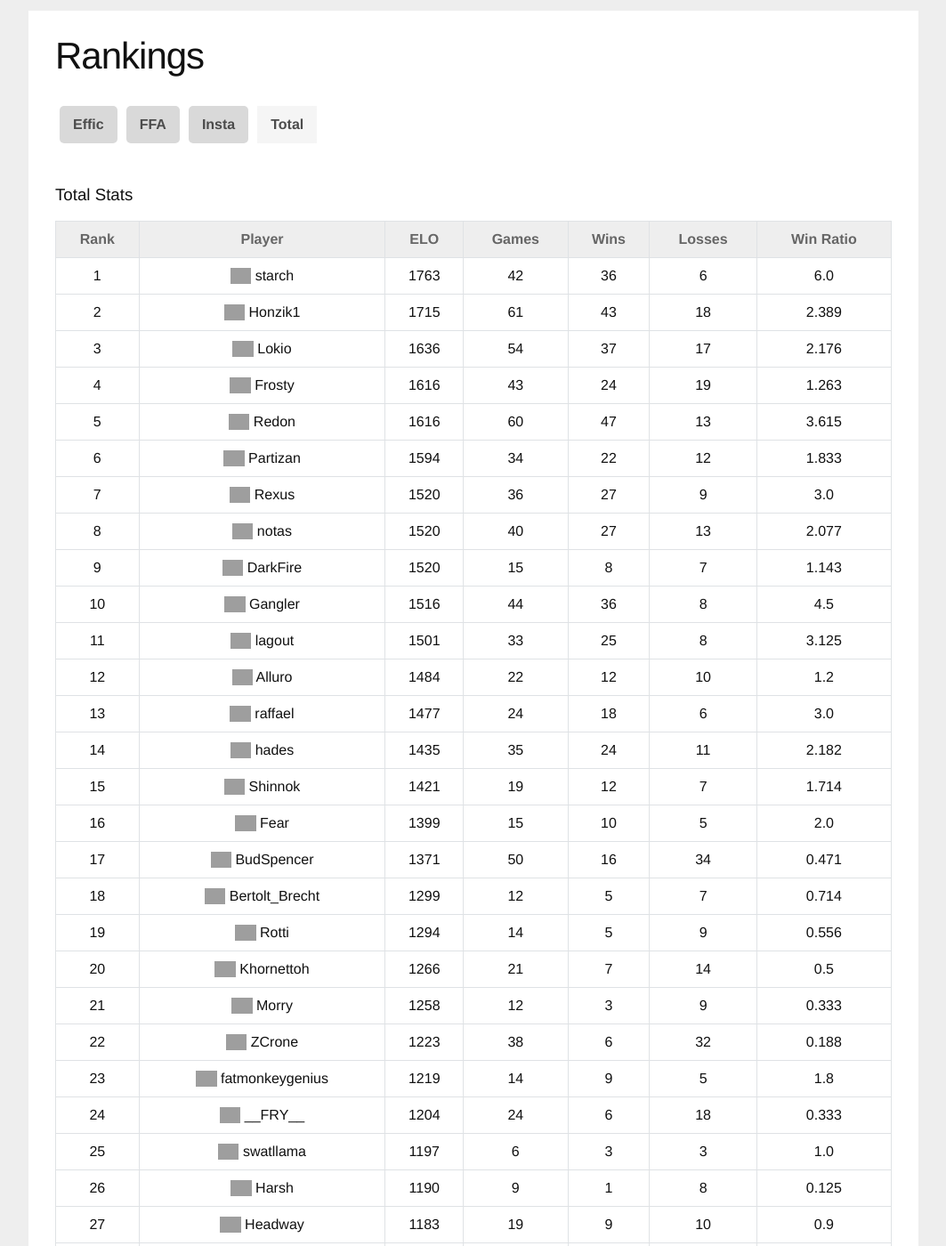
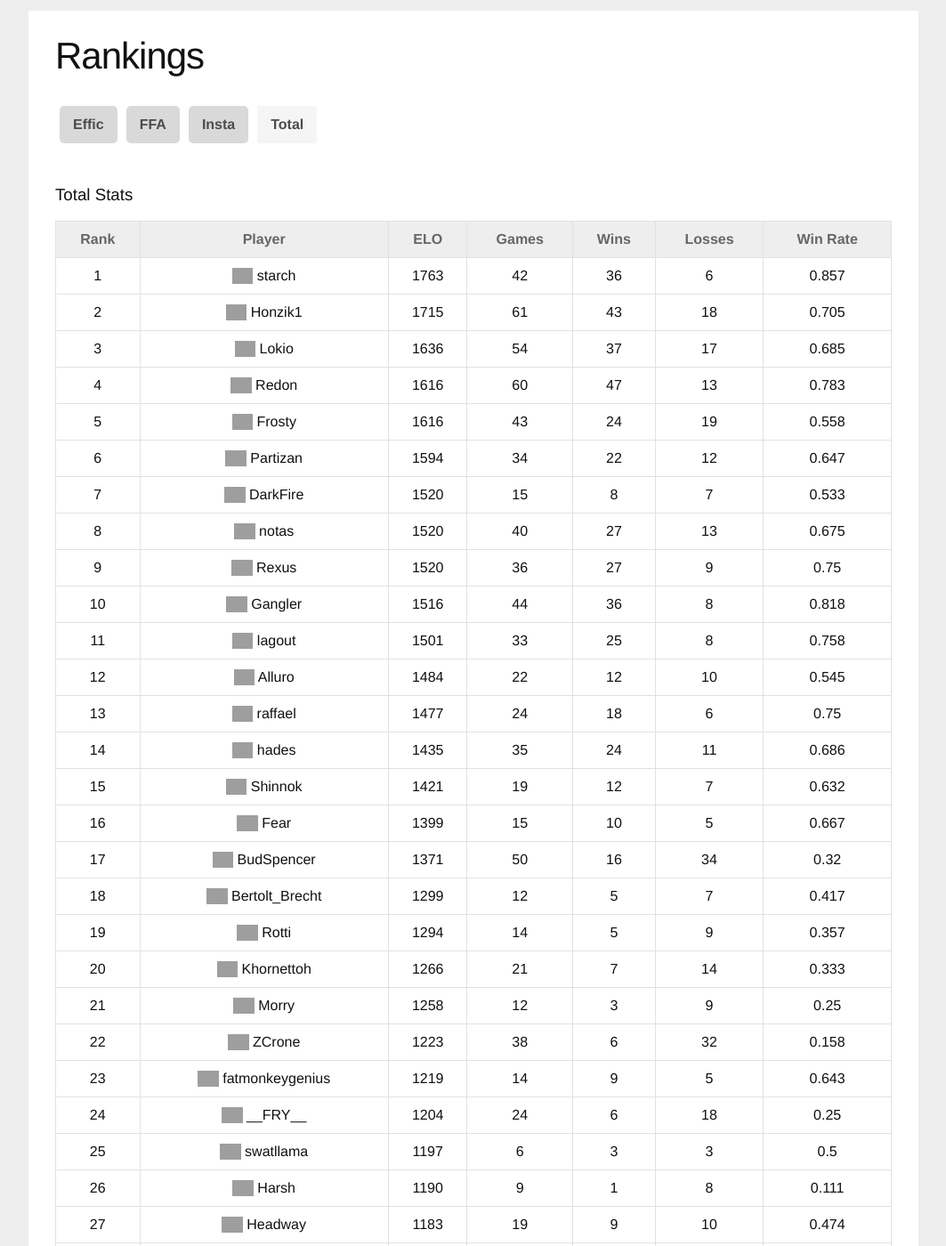
Before and after one commit to sauerduels/website, a Jekyll site: the page built from _rankings/total.html, in a window 1280 px wide and 1400 px high, scrolled down 194 px, cut to the strip 0-1400 px from the top of the window. Shown: the whole strip at 89% size, without its empty margins (108-1171 px from the left). Built offline with Jekyll 4.4.1, drawn with Linux system fonts in a browser that asks for light colours; some of the changed text lies outside the part shown; grey boxes are pictures that could not be loaded.

Commit message:
Replace Ratio with Rate and update data appropriately

```diff
--- a/_data/total/stats.yml
+++ b/_data/total/stats.yml
@@ -5,369 +5,369 @@
   games: 42
   wins: 36
   losses: 6
-  win_ratio: 6.000
+  win_rate: 0.857
 - rank: 2
   name: 'Honzik1'
   elo: 1715
   games: 61
   wins: 43
   losses: 18
-  win_ratio: 2.389
+  win_rate: 0.705
 - rank: 3
   name: 'Lokio'
   elo: 1636
   games: 54
   wins: 37
   losses: 17
-  win_ratio: 2.176
+  win_rate: 0.685
 - rank: 4
+  name: 'Redon'
+  elo: 1616
+  games: 60
+  wins: 47
+  losses: 13
+  win_rate: 0.783
+- rank: 5
   name: 'Frosty'
   elo: 1616
   games: 43
   wins: 24
   losses: 19
-  win_ratio: 1.263
-- rank: 5
-  name: 'Redon'
-  elo: 1616
-  games: 60
-  wins: 47
-  losses: 13
-  win_ratio: 3.615
+  win_rate: 0.558
 - rank: 6
   name: 'Partizan'
   elo: 1594
   games: 34
   wins: 22
   losses: 12
-  win_ratio: 1.833
+  win_rate: 0.647
 - rank: 7
-  name: 'Rexus'
+  name: 'DarkFire'
   elo: 1520
-  games: 36
-  wins: 27
-  losses: 9
-  win_ratio: 3.000
+  games: 15
+  wins: 8
+  losses: 7
+  win_rate: 0.533
 - rank: 8
   name: 'notas'
   elo: 1520
   games: 40
   wins: 27
   losses: 13
-  win_ratio: 2.077
+  win_rate: 0.675
 - rank: 9
-  name: 'DarkFire'
+  name: 'Rexus'
   elo: 1520
-  games: 15
-  wins: 8
-  losses: 7
-  win_ratio: 1.143
+  games: 36
+  wins: 27
+  losses: 9
+  win_rate: 0.750
 - rank: 10
   name: 'Gangler'
   elo: 1516
   games: 44
   wins: 36
   losses: 8
-  win_ratio: 4.500
+  win_rate: 0.818
 - rank: 11
   name: 'lagout'
   elo: 1501
   games: 33
   wins: 25
   losses: 8
-  win_ratio: 3.125
+  win_rate: 0.758
 - rank: 12
   name: 'Alluro'
   elo: 1484
   games: 22
   wins: 12
   losses: 10
-  win_ratio: 1.200
+  win_rate: 0.545
 - rank: 13
   name: 'raffael'
   elo: 1477
   games: 24
   wins: 18
   losses: 6
-  win_ratio: 3.000
+  win_rate: 0.750
 - rank: 14
   name: 'hades'
   elo: 1435
   games: 35
   wins: 24
   losses: 11
-  win_ratio: 2.182
+  win_rate: 0.686
 - rank: 15
   name: 'Shinnok'
   elo: 1421
   games: 19
   wins: 12
   losses: 7
-  win_ratio: 1.714
+  win_rate: 0.632
 - rank: 16
   name: 'Fear'
   elo: 1399
   games: 15
   wins: 10
   losses: 5
-  win_ratio: 2.000
+  win_rate: 0.667
 - rank: 17
   name: 'BudSpencer'
   elo: 1371
   games: 50
   wins: 16
   losses: 34
-  win_ratio: 0.471
+  win_rate: 0.320
 - rank: 18
   name: 'Bertolt_Brecht'
   elo: 1299
   games: 12
   wins: 5
   losses: 7
-  win_ratio: 0.714
+  win_rate: 0.417
 - rank: 19
   name: 'Rotti'
   elo: 1294
   games: 14
   wins: 5
   losses: 9
-  win_ratio: 0.556
+  win_rate: 0.357
 - rank: 20
   name: 'Khornettoh'
   elo: 1266
   games: 21
   wins: 7
   losses: 14
-  win_ratio: 0.500
+  win_rate: 0.333
 - rank: 21
   name: 'Morry'
   elo: 1258
   games: 12
   wins: 3
   losses: 9
-  win_ratio: 0.333
+  win_rate: 0.250
 - rank: 22
   name: 'ZCrone'
   elo: 1223
   games: 38
   wins: 6
   losses: 32
-  win_ratio: 0.188
+  win_rate: 0.158
 - rank: 23
   name: 'fatmonkeygenius'
   elo: 1219
   games: 14
   wins: 9
   losses: 5
-  win_ratio: 1.800
+  win_rate: 0.643
 - rank: 24
   name: '__FRY__'
   elo: 1204
   games: 24
   wins: 6
   losses: 18
-  win_ratio: 0.333
+  win_rate: 0.250
 - rank: 25
   name: 'swatllama'
   elo: 1197
   games: 6
   wins: 3
   losses: 3
-  win_ratio: 1.000
+  win_rate: 0.500
 - rank: 26
   name: 'Harsh'
   elo: 1190
   games: 9
   wins: 1
   losses: 8
-  win_ratio: 0.125
+  win_rate: 0.111
 - rank: 27
   name: 'Headway'
   elo: 1183
   games: 19
   wins: 9
   losses: 10
-  win_ratio: 0.900
+  win_rate: 0.474
 - rank: 28
   name: 'Aiurz'
   elo: 1179
   games: 7
   wins: 4
   losses: 3
-  win_ratio: 1.333
+  win_rate: 0.571
 - rank: 29
   name: 'Josh22'
   elo: 1178
   games: 12
   wins: 2
   losses: 10
-  win_ratio: 0.200
+  win_rate: 0.167
 - rank: 30
   name: 'h8'
   elo: 1175
   games: 27
   wins: 4
   losses: 23
-  win_ratio: 0.174
+  win_rate: 0.148
 - rank: 31
   name: 'Jawer'
   elo: 1161
   games: 7
   wins: 3
   losses: 4
-  win_ratio: 0.750
+  win_rate: 0.429
 - rank: 32
   name: 'Shikijo'
   elo: 1156
   games: 3
   wins: 1
   losses: 2
-  win_ratio: 0.500
+  win_rate: 0.333
 - rank: 33
   name: 'BenKei'
   elo: 1145
   games: 7
   wins: 3
   losses: 4
-  win_ratio: 0.750
+  win_rate: 0.429
 - rank: 34
   name: 'bug'
   elo: 1141
   games: 15
   wins: 5
   losses: 10
-  win_ratio: 0.500
+  win_rate: 0.333
 - rank: 35
   name: 'Phönix'
   elo: 1136
   games: 17
   wins: 1
   losses: 16
-  win_ratio: 0.062
+  win_rate: 0.059
 - rank: 36
   name: 'degrave'
   elo: 1136
   games: 5
   wins: 2
   losses: 3
-  win_ratio: 0.667
+  win_rate: 0.400
 - rank: 37
+  name: 'Calinou'
+  elo: 1133
+  games: 7
+  wins: 2
+  losses: 5
+  win_rate: 0.286
+- rank: 38
   name: 'Cannibal'
   elo: 1133
   games: 7
   wins: 2
   losses: 5
-  win_ratio: 0.400
-- rank: 38
-  name: 'Calinou'
-  elo: 1133
-  games: 7
-  wins: 2
-  losses: 5
-  win_ratio: 0.400
+  win_rate: 0.286
 - rank: 39
   name: 'Ren4rd'
   elo: 1130
   games: 7
   wins: 2
   losses: 5
-  win_ratio: 0.400
+  win_rate: 0.286
 - rank: 40
   name: 'shuzo'
   elo: 1121
   games: 7
   wins: 2
   losses: 5
-  win_ratio: 0.400
+  win_rate: 0.286
 - rank: 41
+  name: 'yggdrasil'
+  elo: 1103
+  games: 5
+  wins: 1
+  losses: 4
+  win_rate: 0.200
+- rank: 42
   name: 'Tamin0'
   elo: 1103
   games: 5
   wins: 1
   losses: 4
-  win_ratio: 0.250
-- rank: 42
-  name: 'yggdrasil'
-  elo: 1103
-  games: 5
-  wins: 1
-  losses: 4
-  win_ratio: 0.250
+  win_rate: 0.200
 - rank: 43
   name: 'Tengrichan'
   elo: 1096
   games: 3
   wins: 0
   losses: 3
-  win_ratio: 0.000
+  win_rate: 0.000
 - rank: 44
   name: 'hamon'
   elo: 1093
   games: 4
   wins: 0
   losses: 4
-  win_ratio: 0.000
+  win_rate: 0.000
 - rank: 45
   name: 'Jason'
   elo: 1092
   games: 7
   wins: 1
   losses: 6
-  win_ratio: 0.167
+  win_rate: 0.143
 - rank: 46
   name: '1989'
   elo: 1070
   games: 7
   wins: 0
   losses: 7
-  win_ratio: 0.000
+  win_rate: 0.000
 - rank: 47
   name: 'NoobGuy'
   elo: 1060
   games: 5
   wins: 0
   losses: 5
-  win_ratio: 0.000
+  win_rate: 0.000
 - rank: 48
   name: '4-Tune'
   elo: 1058
   games: 4
   wins: 0
   losses: 4
-  win_ratio: 0.000
+  win_rate: 0.000
 - rank: 49
   name: 'Mod'
   elo: 1055
   games: 6
   wins: 0
   losses: 6
-  win_ratio: 0.000
+  win_rate: 0.000
 - rank: 50
+  name: 'Friteq'
+  elo: 1051
+  games: 12
+  wins: 0
+  losses: 12
+  win_rate: 0.000
+- rank: 51
   name: 'Zarah'
   elo: 1051
   games: 7
   wins: 0
   losses: 7
-  win_ratio: 0.000
-- rank: 51
+  win_rate: 0.000
+- rank: 52
   name: 'Atheroz'
   elo: 1051
   games: 7
   wins: 0
   losses: 7
-  win_ratio: 0.000
-- rank: 52
-  name: 'Friteq'
-  elo: 1051
-  games: 12
-  wins: 0
-  losses: 12
-  win_ratio: 0.000
+  win_rate: 0.000
 - rank: 53
   name: 'greenadiss'
   elo: 1037
   games: 7
   wins: 0
   losses: 7
-  win_ratio: 0.000
+  win_rate: 0.000
 ---
--- a/_rankings/_basic_stats.html
+++ b/_rankings/_basic_stats.html
@@ -8,7 +8,7 @@
             <th>Games</th>
             <th>Wins</th>
             <th>Losses</th>
-            <th>Win Ratio</th>
+            <th>Win Rate</th>
             <th>Frags</th>
             <th>Deaths</th>
             <th>K/D</th>
@@ -27,7 +27,7 @@
             <td>{{ player.games }}</td>
             <td>{{ player.wins }}</td>
             <td>{{ player.losses }}</td>
-            <td>{{ player.win_ratio }}</td>
+            <td>{{ player.win_rate }}</td>
             <td>{{ player.frags }}</td>
             <td>{{ player.deaths }}</td>
             <td>{{ player.kpd }}</td>
--- a/_rankings/_total_stats.html
+++ b/_rankings/_total_stats.html
@@ -8,7 +8,7 @@
             <th>Games</th>
             <th>Wins</th>
             <th>Losses</th>
-            <th>Win Ratio</th>
+            <th>Win Rate</th>
         </tr>
     </thead>
     <tbody>
@@ -22,7 +22,7 @@
             <td>{{ player.games }}</td>
             <td>{{ player.wins }}</td>
             <td>{{ player.losses }}</td>
-            <td>{{ player.win_ratio }}</td>
+            <td>{{ player.win_rate }}</td>
         </tr>
         {% endfor %}
 
```
Also changed, not shown: _data/effic/stats.yml (+50 -50 lines), _data/ffa/stats.yml (+18 -18 lines), _data/insta/stats.yml (+66 -66 lines).
